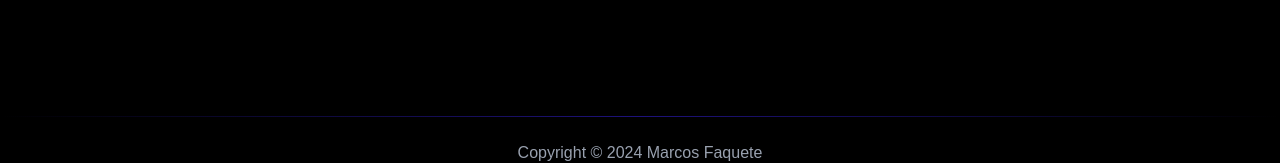
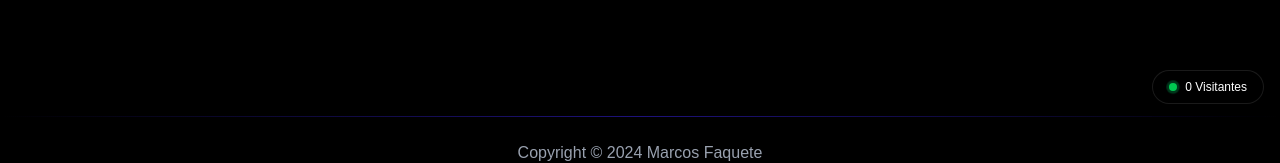
Before and after one commit to marcosfaquete/meu-app-2026, a Next.js app: page / in a window 1280 px wide. Shown: the part 680-843 px from the top of the page. Built offline with nearby package versions, Linux system fonts and the light colour scheme; no server answers; the database is empty; a web font is replaced by a local one.

Commit message:
Count Ok

```diff
--- /dev/null
+++ b/src/app/VisitorCounterDisplay.tsx
@@ -0,0 +1,22 @@
+import { supabase } from '@/lib/supabase'
+
+// Força o componente a não fazer cache, para mostrar o número atualizado sempre que a página carregar
+export const revalidate = 0
+
+// Este é um Server Component, ele busca os dados no servidor antes de enviar o HTML
+export default async function VisitorCounterDisplay() {
+  // Busca apenas a contagem total (count: 'exact') sem trazer os dados pesados (head: true)
+  const { count } = await supabase
+    .from('visitor_logs')
+    .select('*', { count: 'exact', head: true })
+
+  return (
+    <div className="fixed bottom-4 right-4 z-50 flex items-center gap-2 rounded-full bg-black/80 px-4 py-2 text-xs font-medium text-white backdrop-blur-md border border-white/10 shadow-lg">
+      <span className="relative flex h-2 w-2">
+        <span className="animate-ping absolute inline-flex h-full w-full rounded-full bg-green-400 opacity-75"></span>
+        <span className="relative inline-flex rounded-full h-2 w-2 bg-green-500"></span>
+      </span>
+      {count || 0} Visitantes
+    </div>
+  )
+}
--- a/src/app/layout.tsx
+++ b/src/app/layout.tsx
@@ -2,6 +2,7 @@ import type { Metadata } from "next";
 import { Parkinsans } from "next/font/google";
 import "./globals.css";
 import { VisitorTracker } from "@/VisitorTracker";
+import VisitorCounterDisplay from "./VisitorCounterDisplay";
 
 const parkinsans = Parkinsans({
   variable: "--font-parkinsans",
@@ -25,6 +26,7 @@ export default function RootLayout({
         className={`${parkinsans.variable} antialiased`}
       >
         <VisitorTracker />
+        <VisitorCounterDisplay />
         {children}
       </body>
     </html>
```
